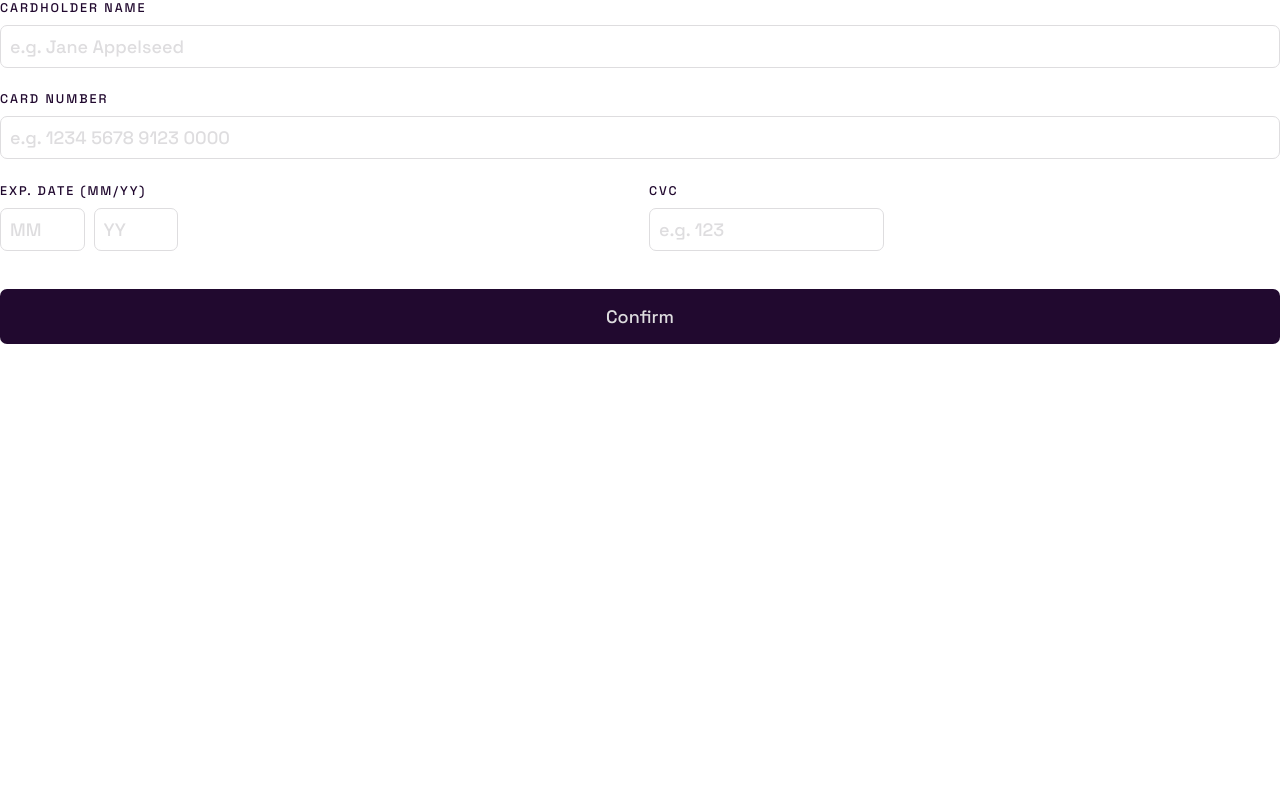
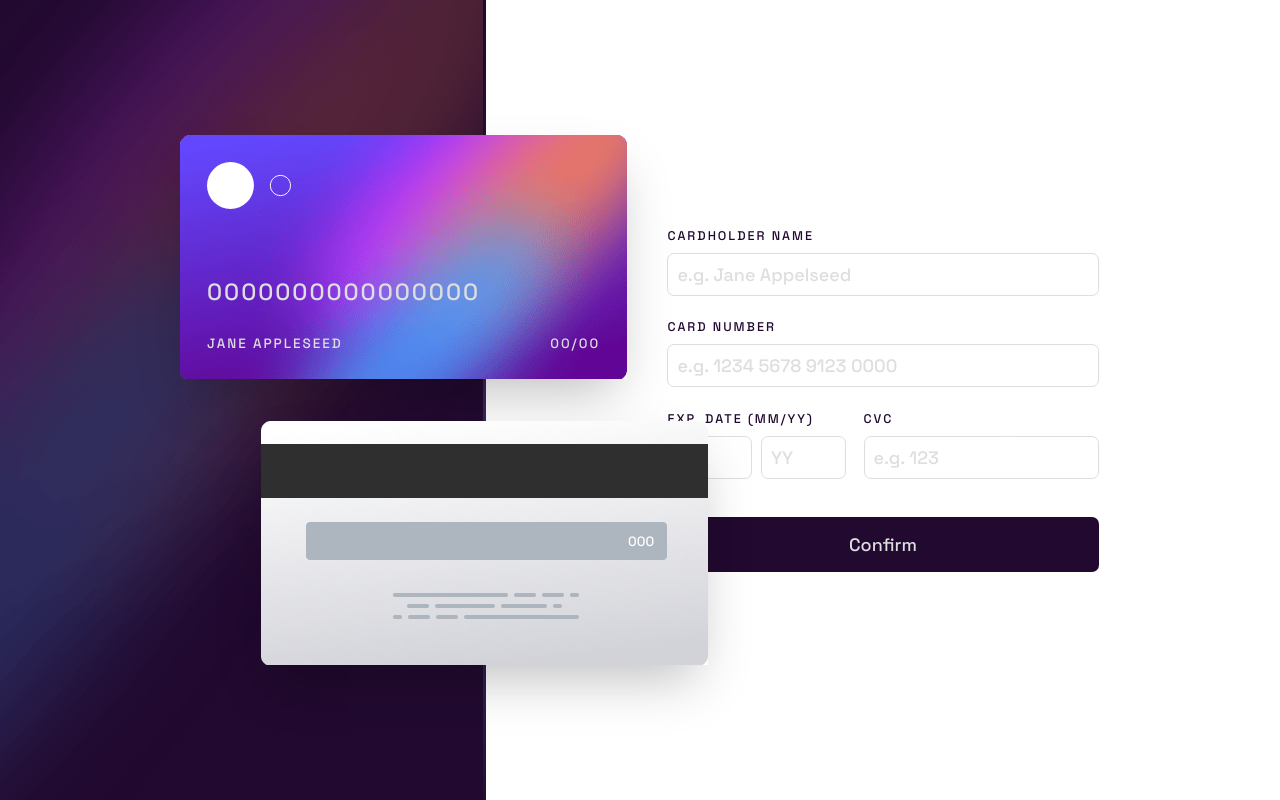
Before and after one commit to kdumagalhaes/interactive-card-details-form, a React (Vite) app: page / in a window 1280 px wide. Built offline with nearby package versions, Linux system fonts and the light colour scheme.

Commit message:
Add template

```diff
--- a/src/App.tsx
+++ b/src/App.tsx
@@ -1,14 +1,12 @@
 import { ThemeProvider } from 'styled-components'
-import { Form } from './components/Form/Form'
-// import { SideBar } from './components/SideBar/SideBar'
+import { Template } from './components/template/Template'
 import { GlobalStyles } from './styles/globalStyles'
 import { defaultTheme } from './styles/themes/default'
 
 function App() {
   return (
     <ThemeProvider theme={defaultTheme}>
-      {/* <SideBar /> */}
-      <Form />
+      <Template />
       <GlobalStyles />
     </ThemeProvider>
   )
--- a/src/components/Cards/styles.ts
+++ b/src/components/Cards/styles.ts
@@ -6,6 +6,7 @@ import cardBackBackground from '../../assets/images/bg-card-back.png'
 
 export const Container = styled.div`
   width: 100%;
+  max-width: 29.5rem;
   height: 100vh;
   display: flex;
   flex-direction: column;
--- a/src/components/Form/styles.ts
+++ b/src/components/Form/styles.ts
@@ -1,6 +1,12 @@
 import styled from 'styled-components'
 
 export const Container = styled.main`
+  width: 100%;
+  height: 100vh;
+  display: flex;
+  align-items: center;
+  justify-content: center;
+
   form {
     display: flex;
     flex-direction: column;
--- a/src/components/SideBar/SideBar.tsx
+++ b/src/components/SideBar/SideBar.tsx
@@ -6,8 +6,9 @@ import { Cards } from '../Cards/Cards'
 export function SideBar() {
   return (
     <>
-      <Container></Container>
-      <Cards />
+      <Container>
+        <Cards />
+      </Container>
     </>
   )
 }
--- a/src/components/SideBar/styles.ts
+++ b/src/components/SideBar/styles.ts
@@ -5,9 +5,9 @@ import backgroundImgMobile from '../../assets/images/bg-main-mobile.png'
 
 export const Container = styled.div`
   background-image: url(${backgroundImgDesktop});
+  width: 100%;
   max-width: 27rem;
   height: 100vh;
-  position: relative;
 
   @media (max-width: ${(props) => props.theme.mobile}) {
     background-image: url(${backgroundImgMobile});
--- /dev/null
+++ b/src/components/template/Template.tsx
@@ -0,0 +1,14 @@
+import { Container } from './styles'
+
+// components
+import { SideBar } from '../SideBar/SideBar'
+import { Form } from '../Form/Form'
+
+export function Template() {
+  return (
+    <Container>
+      <SideBar />
+      <Form />
+    </Container>
+  )
+}
--- /dev/null
+++ b/src/components/template/styles.ts
@@ -0,0 +1,5 @@
+import styled from 'styled-components'
+
+export const Container = styled.div`
+  display: flex;
+`
```
